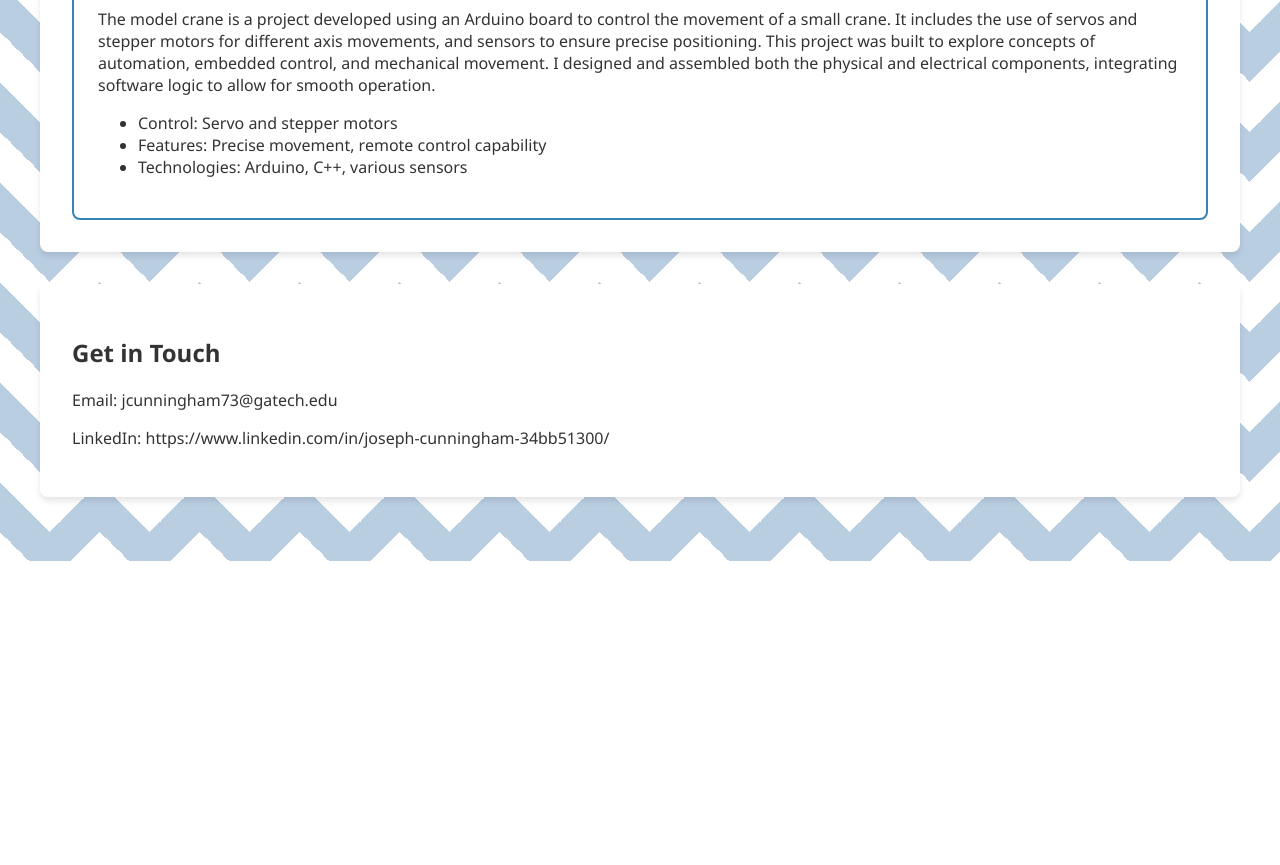
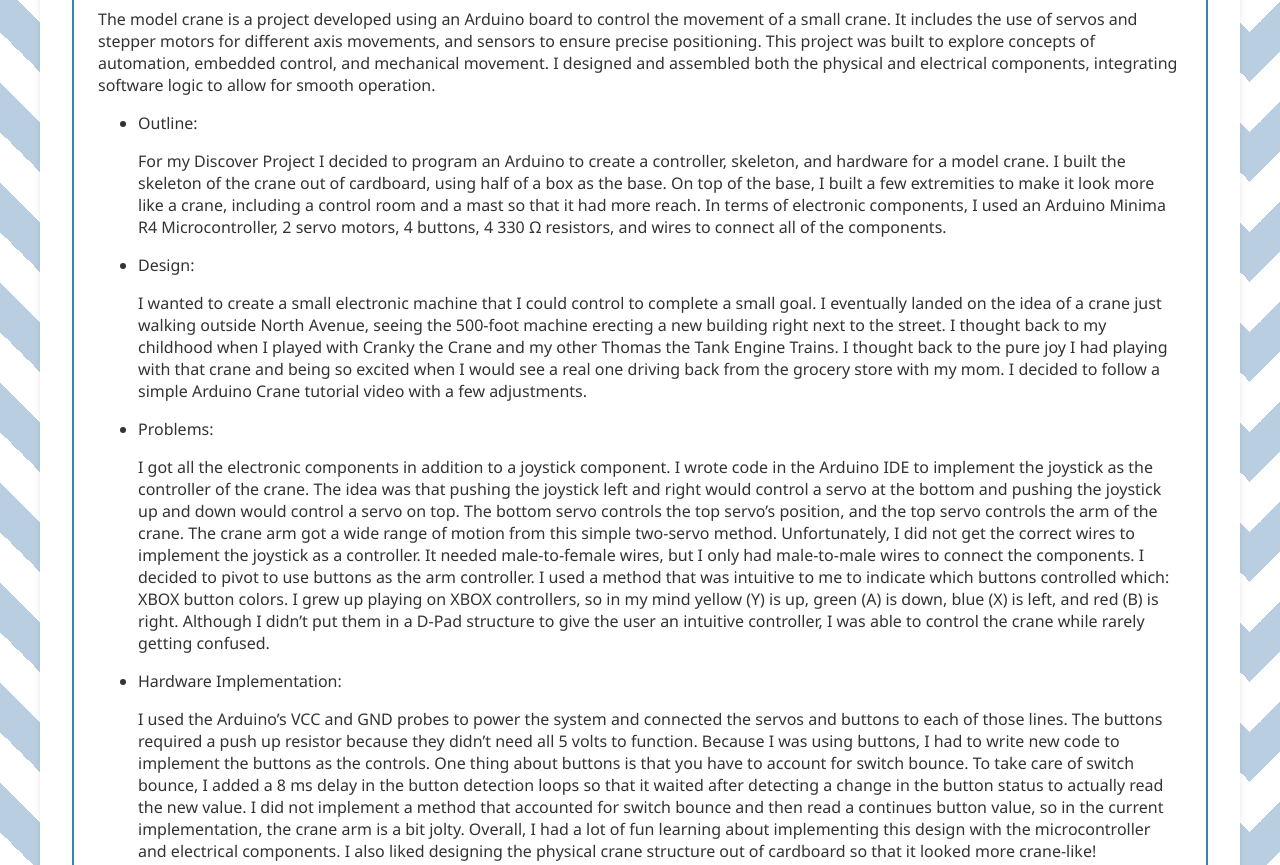
Before and after one commit to jcunningham25/Portfolio, a plain HTML site: page index.html in a window 1280 px wide. Shown: the part 1268-2133 px from the top of the page. Before the commit the page ends 1829 px from the top, so only its background shows below. Drawn offline with Linux system fonts and the light colour scheme.

Commit message:
Update index.html

```diff
--- a/index.html
+++ b/index.html
@@ -92,9 +92,14 @@
                     <div id="model-crane-details" class="hidden">
                         <p>The model crane is a project developed using an Arduino board to control the movement of a small crane. It includes the use of servos and stepper motors for different axis movements, and sensors to ensure precise positioning. This project was built to explore concepts of automation, embedded control, and mechanical movement. I designed and assembled both the physical and electrical components, integrating software logic to allow for smooth operation.</p>
                         <ul>
-                            <li>Control: Servo and stepper motors</li>
-                            <li>Features: Precise movement, remote control capability</li>
-                            <li>Technologies: Arduino, C++, various sensors</li>
+                            <li>Outline:</li>
+                                <p>For my Discover Project I decided to program an Arduino to create a controller, skeleton, and hardware for a model crane. I built the skeleton of the crane out of cardboard, using half of a box as the base. On top of the base, I built a few extremities to make it look more like a crane, including a control room and a mast so that it had more reach. In terms of electronic components, I used an Arduino Minima R4 Microcontroller, 2 servo motors, 4 buttons, 4 330 Ω resistors, and wires to connect all of the components.</p>
+                            <li>Design:</li>
+                                <p>I wanted to create a small electronic machine that I could control to complete a small goal. I eventually landed on the idea of a crane just walking outside North Avenue, seeing the 500-foot machine erecting a new building right next to the street. I thought back to my childhood when I played with Cranky the Crane and my other Thomas the Tank Engine Trains. I thought back to the pure joy I had playing with that crane and being so excited when I would see a real one driving back from the grocery store with my mom. I decided to follow a simple Arduino Crane tutorial video with a few adjustments.</p>
+                            <li>Problems:</li>
+                                <p>I got all the electronic components in addition to a joystick component. I wrote code in the Arduino IDE to implement the joystick as the controller of the crane. The idea was that pushing the joystick left and right would control a servo at the bottom and pushing the joystick up and down would control a servo on top. The bottom servo controls the top servo’s position, and the top servo controls the arm of the crane. The crane arm got a wide range of motion from this simple two-servo method. Unfortunately, I did not get the correct wires to implement the joystick as a controller. It needed male-to-female wires, but I only had male-to-male wires to connect the components. I decided to pivot to use buttons as the arm controller. I used a method that was intuitive to me to indicate which buttons controlled which: XBOX button colors. I grew up playing on XBOX controllers, so in my mind yellow (Y) is up, green (A) is down, blue (X) is left, and red (B) is right. Although I didn’t put them in a D-Pad structure to give the user an intuitive controller, I was able to control the crane while rarely getting confused.</p>
+                            <li>Hardware Implementation:</li>
+                                <p>I used the Arduino’s VCC and GND probes to power the system and connected the servos and buttons to each of those lines. The buttons required a push up resistor because they didn’t need all 5 volts to function. Because I was using buttons, I had to write new code to implement the buttons as the controls. One thing about buttons is that you have to account for switch bounce. To take care of switch bounce, I added a 8 ms delay in the button detection loops so that it waited after detecting a change in the button status to actually read the new value. I did not implement a method that accounted for switch bounce and then read a continues button value, so in the current implementation, the crane arm is a bit jolty. Overall, I had a lot of fun learning about implementing this design with the microcontroller and electrical components. I also liked designing the physical crane structure out of cardboard so that it looked more crane-like!</p>
                         </ul>
                     </div>
                 </div>
```
